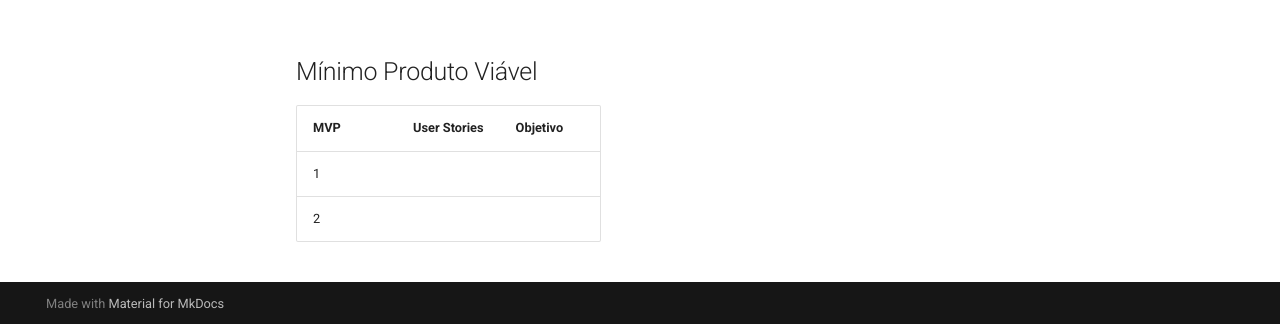
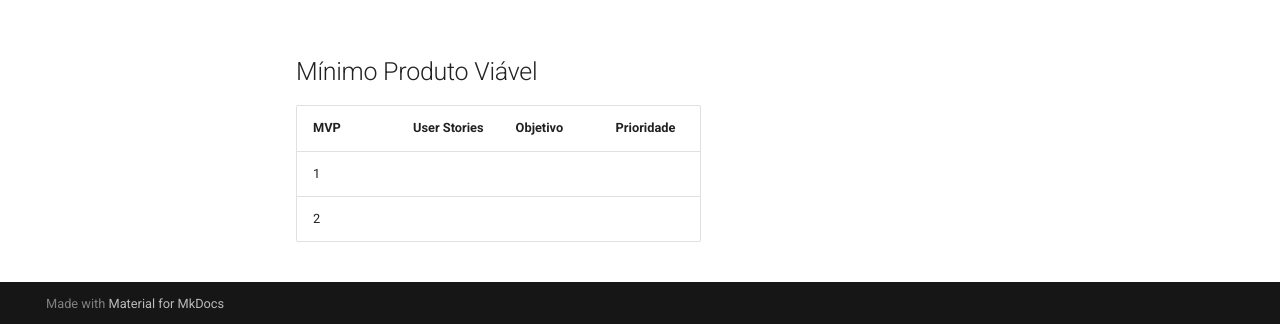
Before and after one commit to mdsreq-fga-unb/2023.1-SOSOptica, an MkDocs documentation site: the page built from docs/BacklogDoProduto.md, in a window 1280 px wide and 900 px high, scrolled down 1960 px. Shown: the part 573-897 px from the top of the window. Built offline with MkDocs 1.6.1 and Material for MkDocs 9.7.7, drawn with Linux system fonts in a browser that asks for light colours; nearby versions of some CDN libraries.

Commit message:
Update BacklogDoProduto.md

```diff
--- a/docs/BacklogDoProduto.md
+++ b/docs/BacklogDoProduto.md
@@ -46,7 +46,7 @@ O Backkog do Produto é um artefato da metodologia ágil SCRUM, que consiste em
 
 ## Mínimo Produto Viável
 
-| MVP | User Stories                                                     | Objetivo                              |
-| --- | ---------------------------------------------------------------- | ------------------------------------- |
+| MVP | User Stories                                                     | Objetivo                              | Prioridade                     |
+| --- | ---------------------------------------------------------------- | ------------------------------------- |--------------------------------|
 | 1   |  |  |
 | 2   |  |  |
```
